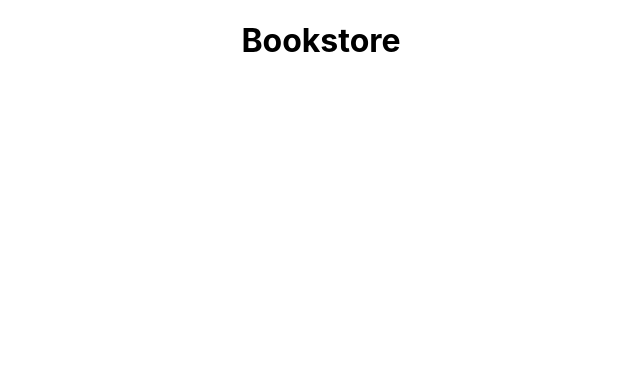
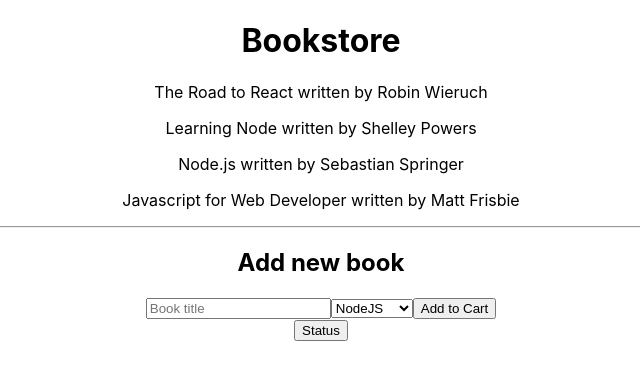
Before and after one commit to joramot/bookstore_react, a JavaScript app: page / in a window 1280 px wide. Shown: the top 380 px of the page, without its empty margins (319-959 px from the left). Built offline with nearby package versions, Linux system fonts and the light colour scheme; the HTML template or start-up script is replaced by a standard one.

Commit message:
Create Categories  component and add in the App.js

```diff
--- a/src/App.js
+++ b/src/App.js
@@ -1,10 +1,14 @@
 import './App.css';
-import { Routes, Route, Link } from 'react-router-dom';
+//import { Routes, Route, Link } from 'react-router-dom';
+import Books from './components/Books';
+import Categories from './components/Categories';
 
 function App() {
   return (
     <div className="App">
       <h1> Bookstore</h1>
+        <Books />
+        <Categories />
     </div>
   );
 }
--- a/src/components/Categories.js
+++ b/src/components/Categories.js
@@ -0,0 +1,7 @@
+const Categories = () => (
+
+<button type="button" className=""> Status </button>
+
+);
+
+export default Categories
```
